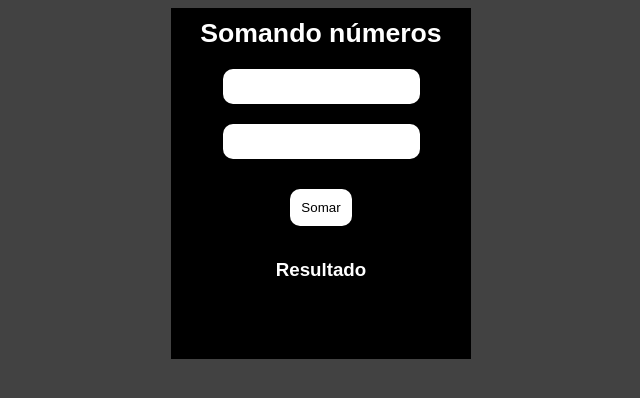
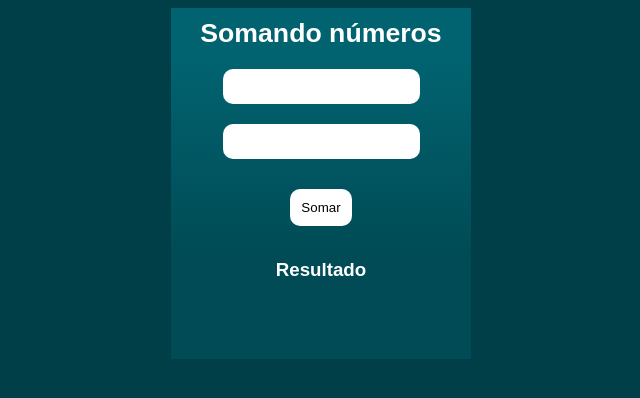
Before and after one commit to FernandoJnP/javascript, a plain HTML site: page modulo-c/ex003/index.html in a window 1280 px wide. Shown: the whole page, without its empty margins (319-959 px from the left). Drawn offline with Linux system fonts and the light colour scheme.

Commit message:
ex003 v0.2

```diff
--- a/modulo-c/ex003/index.html
+++ b/modulo-c/ex003/index.html
@@ -8,7 +8,7 @@
 </head>
 <style>
     body{
-        background-color: rgb(66, 66, 66);
+        background-color: rgb(0, 63, 71);
         font-family: Arial, Helvetica, sans-serif;
         font-size: 10pt;
     }
@@ -16,14 +16,14 @@
         margin: auto;
         padding: 10px 0px;
         width: 300px;
-        background-color: black;
+        background-color: rgb(1, 99, 112);
         text-align: center;
         color: white;
     }
     #dados{
         margin: auto;
         text-align: center;
-        background-color: rgb(0, 0, 0);
+        background-image:linear-gradient(to bottom ,rgb(1, 99, 112) ,rgba(0, 92, 104, 0.404));
         height: 200px;
         width: 300px;
     }
@@ -52,7 +52,7 @@
         font-size: 1.2em;
         text-align: center;
         margin: auto;
-        background-color: rgb(0, 0, 0);
+        background-color: rgba(0, 92, 104, 0.411);
         width: 300px;
         height: 100px;
     }
```
